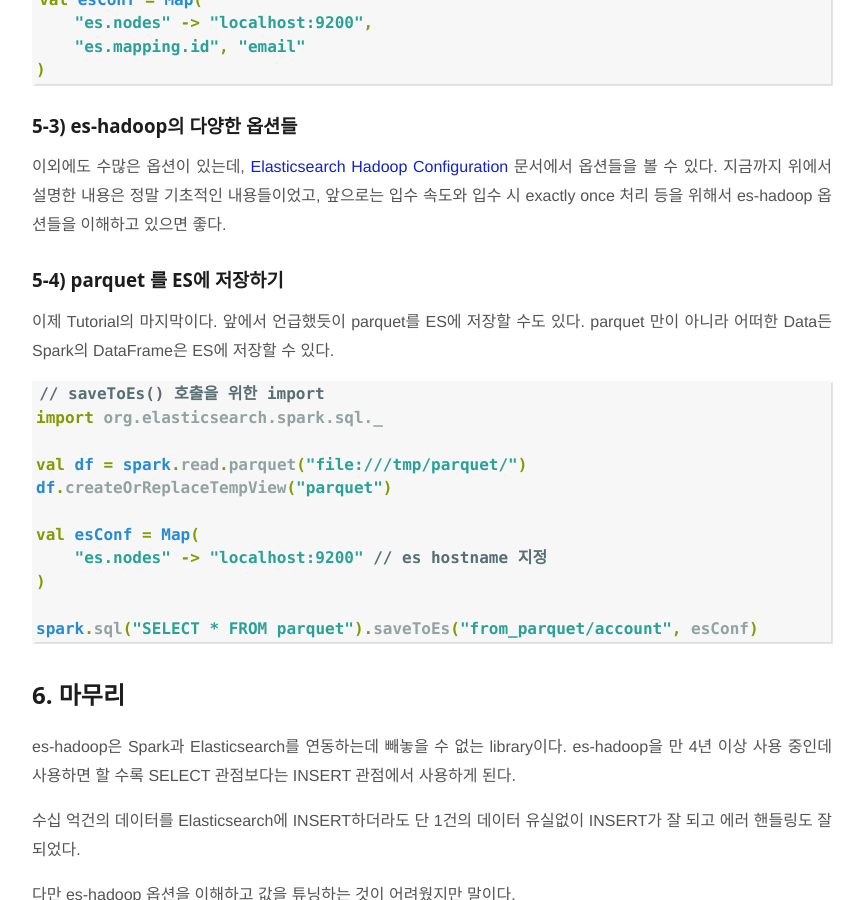
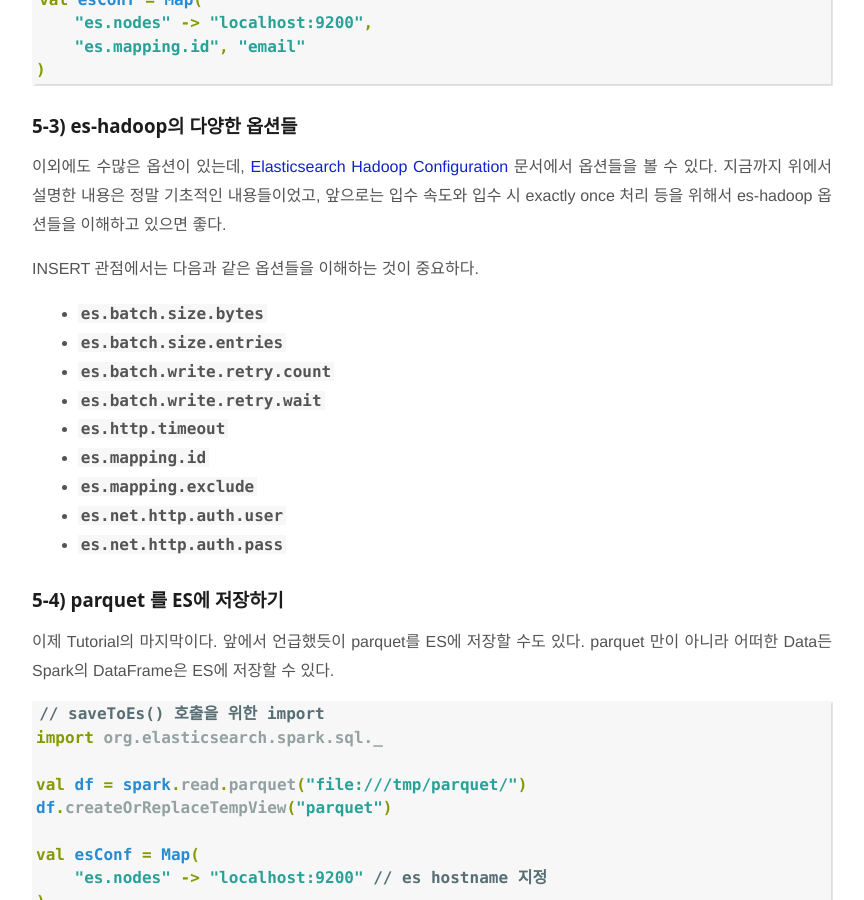
Before and after one commit to jason-heo/jason-heo.github.io, a Jekyll site: the page built from _posts/2016-06-28-elasticsearch-with-spark.md, in a window 1280 px wide and 900 px high, scrolled down 9244 px. Shown: the whole window, without its empty margins (208-1072 px from the left). Built offline with Jekyll 4.4.1, drawn with Linux system fonts in a browser that asks for light colours; comment, search, counter and statistics services are not loaded.

Commit message:
es-hadoop 옵션 추가

```diff
--- a/_posts/2016-06-28-elasticsearch-with-spark.md
+++ b/_posts/2016-06-28-elasticsearch-with-spark.md
@@ -400,6 +400,18 @@ val esConf = Map(
 
 이외에도 수많은 옵션이 있는데, [Elasticsearch Hadoop Configuration](https://www.elastic.co/guide/en/elasticsearch/hadoop/current/configuration.html) 문서에서 옵션들을 볼 수 있다. 지금까지 위에서 설명한 내용은 정말 기초적인 내용들이었고, 앞으로는 입수 속도와 입수 시 exactly once 처리 등을 위해서 es-hadoop 옵션들을 이해하고 있으면 좋다.
 
+INSERT 관점에서는 다음과 같은 옵션들을 이해하는 것이 중요하다.
+
+- `es.batch.size.bytes`
+- `es.batch.size.entries`
+- `es.batch.write.retry.count`
+- `es.batch.write.retry.wait`
+- `es.http.timeout`
+- `es.mapping.id`
+- `es.mapping.exclude`
+- `es.net.http.auth.user`
+- `es.net.http.auth.pass`
+
 ### 5-4) parquet 를 ES에 저장하기
 
 이제 Tutorial의 마지막이다. 앞에서 언급했듯이 parquet를 ES에 저장할 수도 있다. parquet 만이 아니라 어떠한 Data든 Spark의 DataFrame은 ES에 저장할 수 있다.
```
